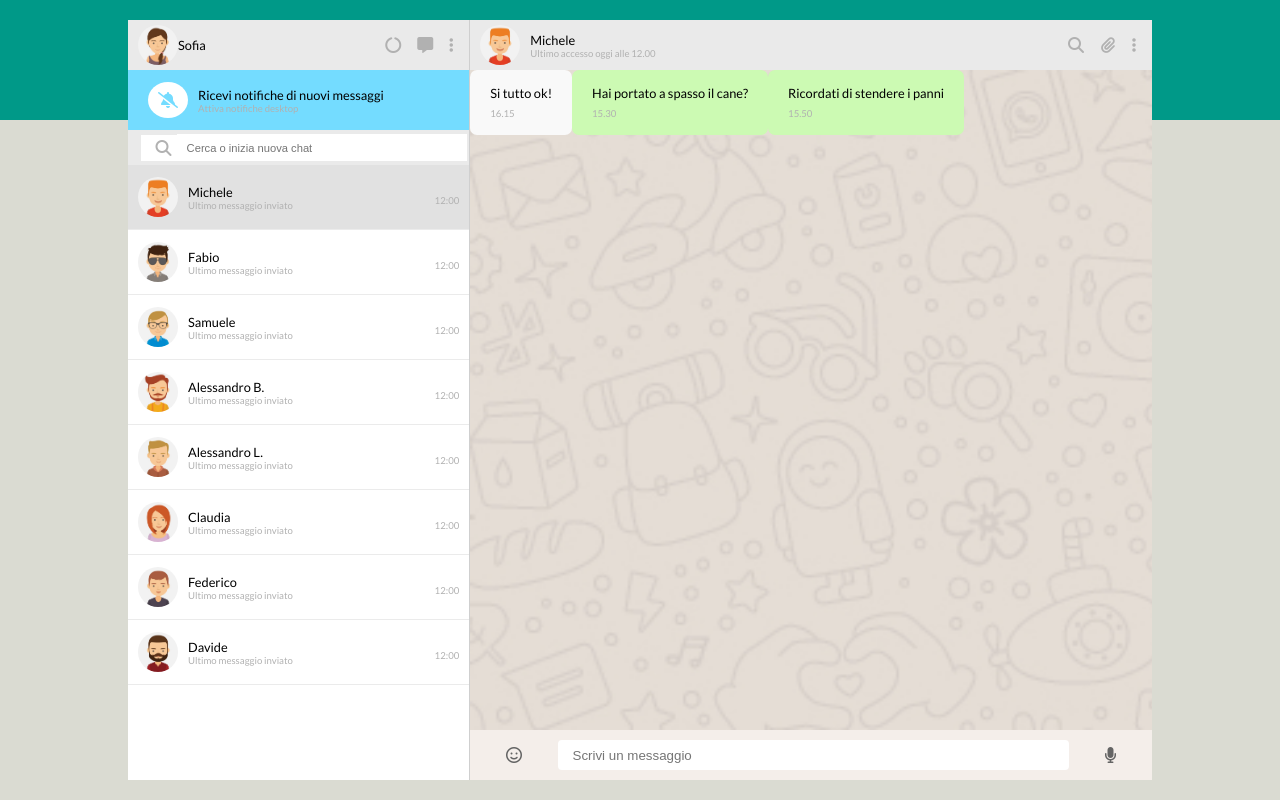
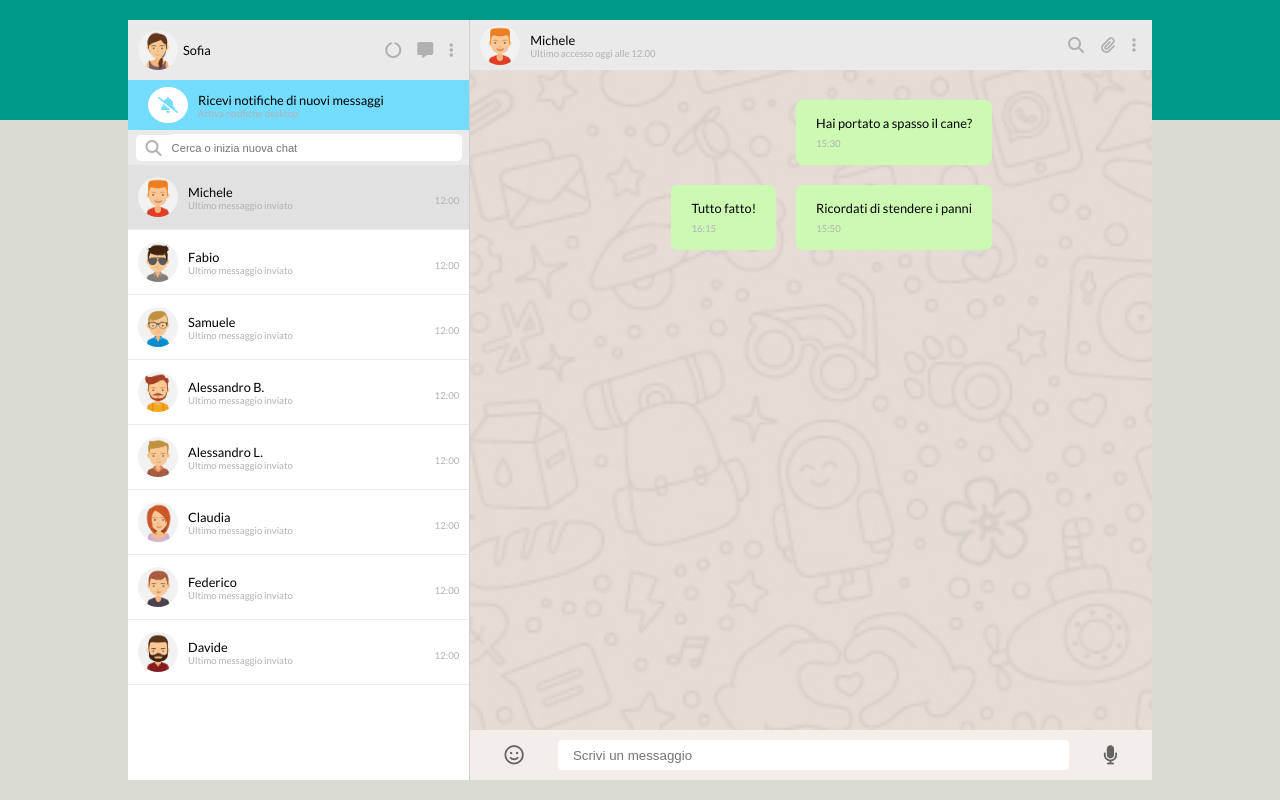
Before and after one commit to LucaFabbozzo/vue-boolzapp, a plain HTML site: page milestone2/index.html in a window 1280 px wide. Drawn offline with nearby package versions, Linux system fonts and the light colour scheme.

Commit message:
[add] dynamic chat and click into a active contact

```diff
--- a/milestone2/css/style.css
+++ b/milestone2/css/style.css
@@ -31,13 +31,16 @@ i.blue {
 
 i.dark {
   color: #646464;
+  font-size: 1.2rem
 }
 
 i.find-input {
   background-color: #FFFFFF;
-  margin-left: 10px;
   padding: 5px 5px;
-  padding-left: 15px;
+  padding-left: 10px;
+  padding-right: 10px;
+  border-top-left-radius: 5px;
+  border-bottom-left-radius: 5px;
 }
 
 
@@ -46,15 +49,6 @@ i.find-input {
 .active {
   background-color: #e1e1e1;
 }
-
- .user-color {
-  background-color: #CCFAB3;
- }
-
- .speaker-color {
-  background-color: #f9f9f9;
- }
-
 
  /* container */
 
@@ -112,7 +106,7 @@ i.find-input {
 }
 
 .left .top-bar {
-  height: 50px;
+  height: 60px;
   background-color: #EAEAEA;
   display: flex;
   justify-content: space-between;
@@ -134,11 +128,12 @@ i.find-input {
 
 .left .top-bar img.avatar{
   margin-left: 10px;
+  margin-right: 5px;
 }
 
 .left .up .notifications {
   background-color: #74DCFF;
-  height: 60px;
+  height: 50px;
   display: flex;
   align-items: center;
   cursor: pointer;
@@ -169,13 +164,13 @@ i.find-input {
   width: 85%;
   height: 75%;
   border: none;
-  padding-left: 10px;
+  border-top-right-radius: 5px;
+  border-bottom-right-radius: 5px;
 }
 
 .left .up .find input::placeholder {
   font-size: 0.7rem;
 }
-
 
 .main-container .left .down {
   overflow-y: scroll;
@@ -186,7 +181,6 @@ i.find-input {
   height: 100%;
 }
 
-
 .left .down  .list-contacts .contact {
   border-bottom: 1px solid #ebebeb;
   display: flex;
@@ -194,6 +188,10 @@ i.find-input {
   align-items: center;
   height: 65px;
   cursor: pointer;
+}
+
+.left .down  .list-contacts .contact:hover {
+  background-color:  #e1e1e1;
 }
 
 .left .down  .list-contacts .contact .lft {
@@ -224,6 +222,19 @@ i.find-input {
 
 
 /* RIGHT */
+.main-container .right {
+  width: 80%;
+  border-left: 1px solid rgb(207, 207, 207);
+}
+
+.right .top-bar {
+  height: 50px;
+  background-color: #EAEAEA;
+  display: flex;
+  justify-content: space-between;
+  align-items: center;
+}
+
 
 .right .top-bar .rgt-items{
   width: 100px;
@@ -257,39 +268,32 @@ i.find-input {
   margin-left: 10px;
 }
 
-.right .top-bar {
-  height: 50px;
-  background-color: #EAEAEA;
-  display: flex;
-  justify-content: space-between;
-  align-items: center;
+
+.right .chat {
+  height: calc(100% - 100px);
+  background-image: url('../img/mine.jpg');
+  background-size: cover;
+  overflow-y: scroll;
+  padding: 20px 150px
 }
 
 
-.main-container .right {
-  width: 80%;
-  border-left: 1px solid rgb(207, 207, 207);
-}
-
-.main-container .right .chat {
-  height: calc(100% - 100px);
-  width: 100%;
-  background-image: url('../img/mine.jpg');
-  background-size: cover;
-  overflow-y: scroll;
-}
-
-.right .chat .speaker-color {
+.user-color {
+  background-color: #CCFAB3;
   padding: 15px 20px;
   border-radius: 7px;
-  float: left;
-}
+  margin: 10px;
+  float: right;
+ }
 
-.right .chat .user-color {
+.speaker-color {
+  background-color: #f9f9f9;
   padding: 15px 20px;
   border-radius: 7px;
+  margin: 10px;
   float: left;
-}
+ }
+
 
 
 .right .chat .user-color p,
@@ -303,7 +307,7 @@ i.find-input {
    color: #B1B1B1;
 }
 
-.main-container .right .bottom-bar{
+.right .bottom-bar{
   background-color: #F4EEEA;
   height: 50px;
   display: flex;
--- a/milestone2/index.html
+++ b/milestone2/index.html
@@ -48,9 +48,12 @@
           <!-- down -->
           <div class="down">
             <div class="list-contacts">
+
+              <!-- contact list -->
               <div
                 :class="{'active': contact.visible}"
                 v-for="(contact, index) in contacts"
+                @click="userActive = index"
                 class="contact">
                   <div class="lft">
                     <img class="avatar" :src="contact.avatar" :alt="contact.avatar">
@@ -63,6 +66,7 @@
                     <span class="hours">12:00</span>
                   </div>
                 </div>
+
               </div>
             </div>
 
@@ -86,21 +90,19 @@
               <i class="fa-solid fa-ellipsis-vertical"></i>
             </div>
           </div>
-        <!-- chat -->
+
+          <!-- Chats -->
           <div class="chat clearfix">
-            <div class="speaker-color">
-              <p>Si tutto ok!</p>
-              <span>16.15</span>
+            <div
+            :class="userColor"
+            v-for = "message in contacts[userActive].messages"
+            >
+              <p>{{message.message}}</p>
+              <span>{{message.date}}</span>
             </div>
-            <div class="user-color">
-              <p>Hai portato a spasso il cane?</p>
-              <span>15.30</span>
+
           </div>
-            <div class="user-color">
-              <p>Ricordati di stendere i panni</p>
-              <span>15.50</span>
-            </div>
-        </div>
+
           <!-- bottom bar -->
           <div class="bottom-bar">
             <i class="fa-regular fa-face-smile dark"></i>
@@ -109,7 +111,6 @@
           </div>
         </div>
 
-
     </div>
 
   </div>
--- a/milestone2/js/script.js
+++ b/milestone2/js/script.js
@@ -1,6 +1,7 @@
-// Milestone 1
-// ● Replica della grafica con la possibilità di avere messaggi scritti dall’utente (verdi) e dall’interlocutore (bianco) assegnando due classi CSS diverse
-// ● Visualizzazione dinamica della lista contatti: tramite la direttiva v-for, visualizzare nome e immagine di ogni contatto
+// Milestone 2
+// ● Visualizzazione dinamica dei messaggi: tramite la direttiva v-for, visualizzare tutti i messaggi relativi al contatto attivo all’interno del pannello della conversazione
+// ● Click sul contatto mostra la conversazione del contatto cliccato
+
 
 const { createApp } = Vue;
 
@@ -14,17 +15,17 @@ createApp({
           visible: true,
           messages: [
             {
-              date: '10/01/2020 15:30:55',
+              date: '15:30',
               message: 'Hai portato a spasso il cane?',
               status: 'sent'
             },
             {
-              date: '10/01/2020 15:50:00',
+              date: '15:50',
               message: 'Ricordati di stendere i panni',
               status: 'sent'
             },
             {
-              date: '10/01/2020 16:15:22',
+              date: '16:15',
               message: 'Tutto fatto!',
               status: 'received'
             }
@@ -36,17 +37,17 @@ createApp({
           visible: false,
           messages: [
             {
-              date: '20/03/2020 16:30:00',
+              date: '16:30',
               message: 'Ciao come stai?',
               status: 'sent'
             },
             {
-              date: '20/03/2020 16:30:55',
+              date: '16:30',
               message: 'Bene grazie! Stasera ci vediamo?',
               status: 'received'
             },
             {
-              date: '20/03/2020 16:35:00',
+              date: '16:35',
               message: 'Mi piacerebbe ma devo andare a fare la spesa.',
               status: 'sent'
             }
@@ -58,17 +59,17 @@ createApp({
           visible: false,
           messages: [
             {
-              date: '28/03/2020 10:10:40',
+              date: '10:10',
               message: 'La Marianna va in campagna',
               status: 'received'
             },
             {
-              date: '28/03/2020 10:20:10',
+              date: '10:20',
               message: 'Sicuro di non aver sbagliato chat?',
               status: 'sent'
             },
             {
-              date: '28/03/2020 16:15:22',
+              date: '16:15',
               message: 'Ah scusa!',
               status: 'received'
             }
@@ -80,22 +81,22 @@ createApp({
           visible: false,
           messages: [
             {
-              date: '10/01/2020 15:30:55',
+              date: '15:30',
               message: 'Lo sai che ha aperto una nuova pizzeria?',
               status: 'sent'
             },
             {
-              date: '10/01/2020 15:50:00',
+              date: '15:50',
               message: 'Si, ma preferirei andare al cinema',
               status: 'received'
             },
             {
-              date: '10/01/2020 15:30:55',
+              date: '15:30',
               message: 'Ricordati di chiamare la nonna',
               status: 'sent'
             },
             {
-              date: '10/01/2020 15:50:00',
+              date: '15:50',
               message: 'Va bene, stasera la sento',
               status: 'received'
             }
@@ -107,12 +108,12 @@ createApp({
           visible: false,
           messages: [
             {
-              date: '10/01/2020 15:30:55',
+              date: '15:30',
               message: 'Ricordati di chiamare la nonna',
               status: 'sent'
             },
             {
-              date: '10/01/2020 15:50:00',
+              date: '15:50',
               message: 'Va bene, stasera la sento',
               status: 'received'
             }
@@ -124,17 +125,17 @@ createApp({
           visible: false,
           messages: [
             {
-              date: '10/01/2020 15:30:55',
+              date: '15:30',
               message: 'Ciao Claudia, hai novità?',
               status: 'sent'
             },
             {
-              date: '10/01/2020 15:50:00',
+              date: '15:50',
               message: 'Non ancora',
               status: 'received'
             },
             {
-              date: '10/01/2020 15:51:00',
+              date: '15:51',
               message: 'Nessuna nuova, buona nuova',
               status: 'sent'
             }
@@ -146,12 +147,12 @@ createApp({
           visible: false,
           messages: [
             {
-              date: '10/01/2020 15:30:55',
+              date: '15:30',
               message: 'Fai gli auguri a Martina che è il suo compleanno!',
               status: 'sent'
             },
             {
-              date: '10/01/2020 15:50:00',
+              date: '15:50',
               message: 'Grazie per avermelo ricordato, le scrivo subito!',
               status: 'received'
             }
@@ -163,32 +164,28 @@ createApp({
           visible: false,
           messages: [
             {
-              date: '10/01/2020 15:30:55',
+              date: '15:30',
               message: 'Ciao, andiamo a mangiare la pizza stasera?',
               status: 'received'
             },
             {
-              date: '10/01/2020 15:50:00',
+              date: '15:50',
               message: 'No, l\'ho già mangiata ieri, ordiniamo sushi!',
               status: 'sent'
             },
             {
-              date: '10/01/2020 15:51:00',
+              date: '15:51',
               message: 'OK!!',
               status: 'received'
             }
           ]
         }
       ],
-      conterUser: 0,
+      userActive: 0,
+      userColor: 'user-color',
+      speakerColor: 'speaker-color',
+      userStatus: true
+
     }
   }
 }).mount('#app')
-
-
-
-
-
-// <div class="bottom">
-// <img v-for="(image, i) in slider" @click="changeImage(i)" :class="{'active': i === counterImages}" :src="image.photo" alt="image.title">
-// </div>
```
Also changed, not shown: 1 other file. Lines whose indentation alone changed are shown as unchanged.
